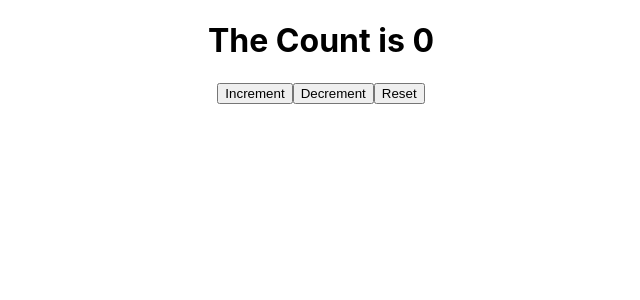
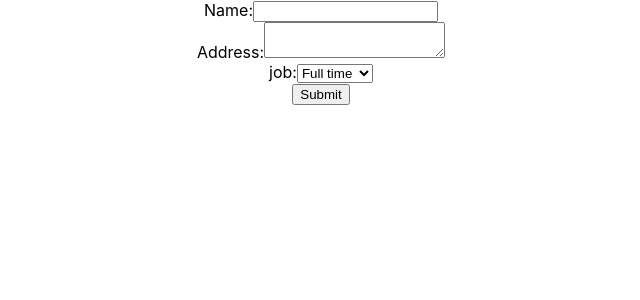
Before and after one commit to Mahendran-Murugan/React-Practice, a React (Create React App) app: page / in a window 1280 px wide. Shown: the top 300 px of the page, without its empty margins (319-959 px from the left). Built offline with nearby package versions, Linux system fonts and the light colour scheme; the HTML template or start-up script is replaced by a standard one.

Commit message:
feat: learn form and state management in react

```diff
--- a/src/App.js
+++ b/src/App.js
@@ -1,11 +1,10 @@
-import logo from './logo.svg';
 import './App.css';
-import {Counter} from './components/task1'
+import { Forms } from './components/forms';
 
 function App() {
   return (
     <div className="App">
-      <Counter/>
+      <Forms/>
     </div>
   );
 }
--- /dev/null
+++ b/src/components/forms.js
@@ -0,0 +1,32 @@
+import React, { useState } from 'react'
+
+export const Forms = () => {
+    const[name, setName] = useState(" ");
+    const[address, setAddress] = useState(" ");
+    const[job, setJob] = useState(" ");
+    function handleSubmit(event){
+        alert(name+" "+address+" "+job)
+        event.preventDefault();
+    }
+    function handleChange(e){
+        setName(e.target.value)
+    }
+
+  return (
+    <div>
+        <form onSubmit={handleSubmit}>
+            <label>Name:</label>
+            <input type='text' value = {name} onChange={handleChange}/><br/>
+            <label>Address:</label>
+            <textarea value = {address} onChange={(e)=>{setAddress(e.target.value)}}></textarea><br/>
+            <label>job:</label>
+            <select value = {job} onChange={(e)=>{setJob(e.target.value)}}>
+            <option value = "Full time">Full time</option>
+            <option value = "Part time">Part time</option>
+            </select>
+            <br/>
+            <button type='submit'>Submit</button>
+        </form>
+    </div>
+  )
+}
```
